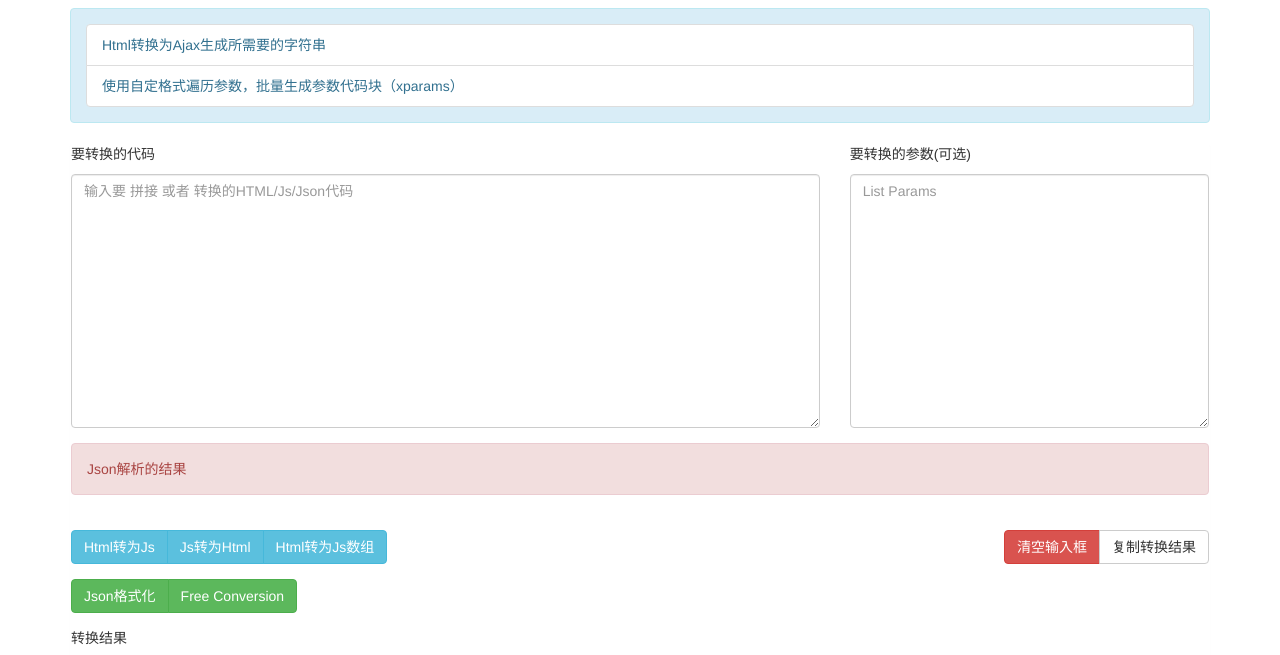
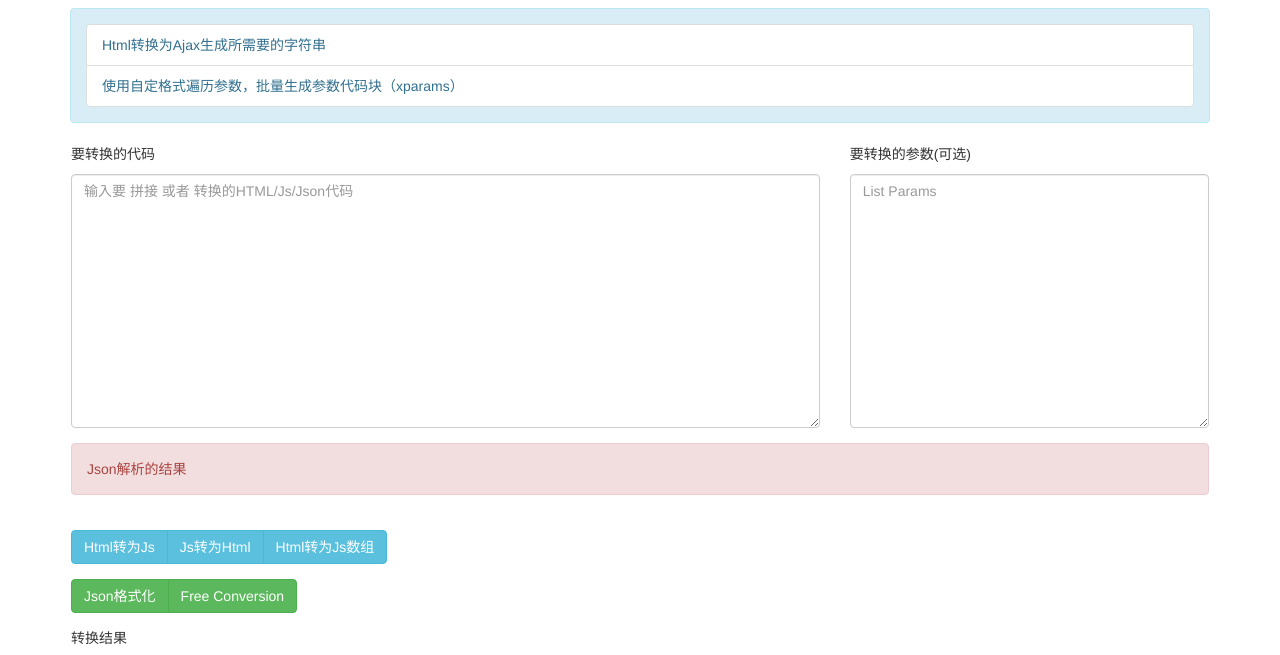
Before and after one commit to KnightTong/Code-to-script-conversion, a plain HTML site: page index.html in a window 1280 px wide. Shown: the part 68-723 px from the top of the page. Drawn offline with nearby package versions, Linux system fonts and the light colour scheme.

Commit message:
Update index.html

```diff
--- a/index.html
+++ b/index.html
@@ -47,7 +47,7 @@
             <input type="button" onclick="htmltoarray();" value="Html转为Js数组" class="btn btn-info">
           </div>
         </div>
-        <div class="col-sm-6" style="text-align: right;">
+        <div class="col-sm-6" style="text-align: right;display: none;">
           <div class="btn-group" role="group" aria-label="...">
             <input type="button" onclick="Empty();" value="清空输入框" class="btn btn-danger">
             <span id="copyallcode" class="btn btn-default" data-clipboard-target="#result">复制转换结果</span>
```
